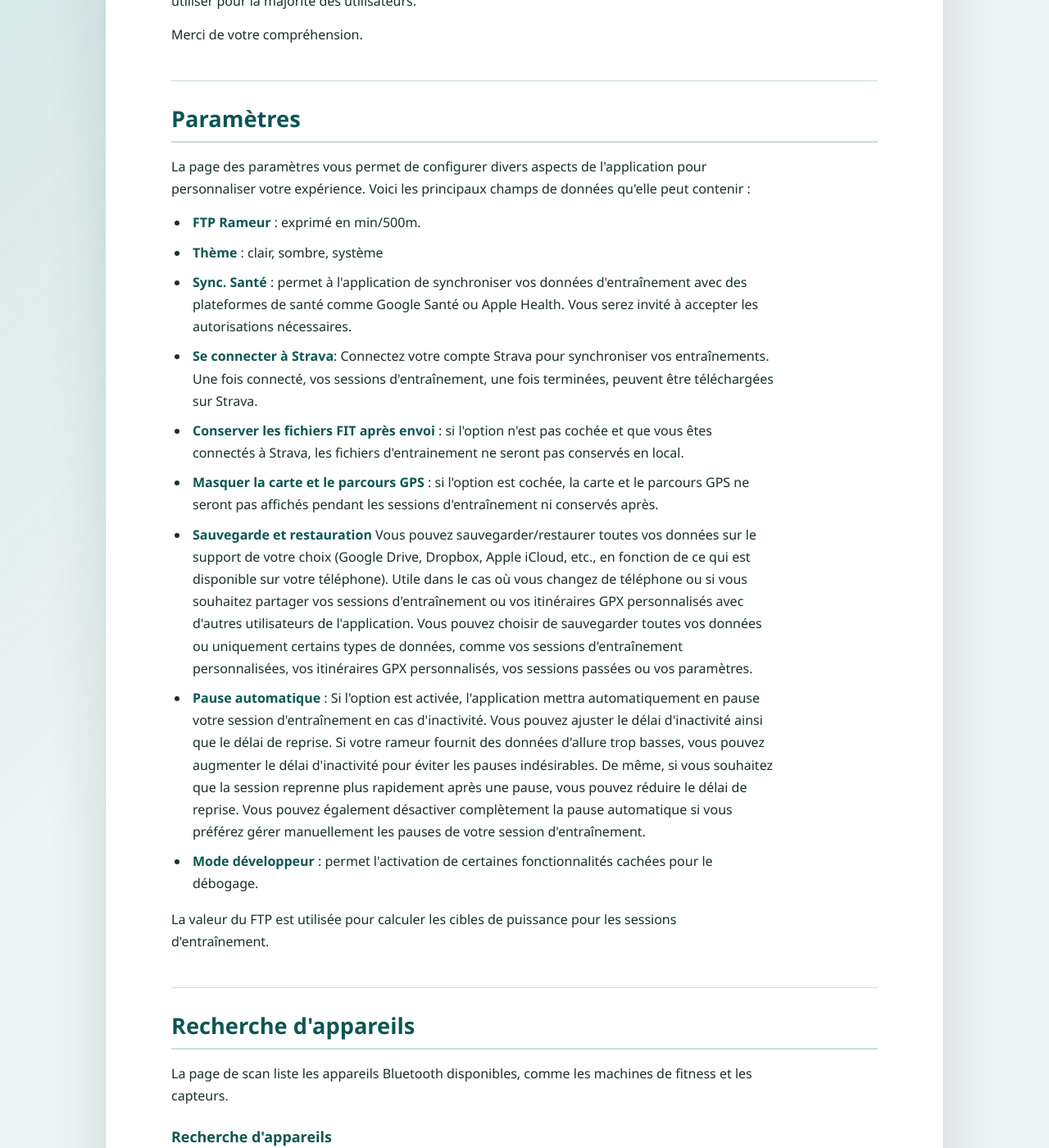
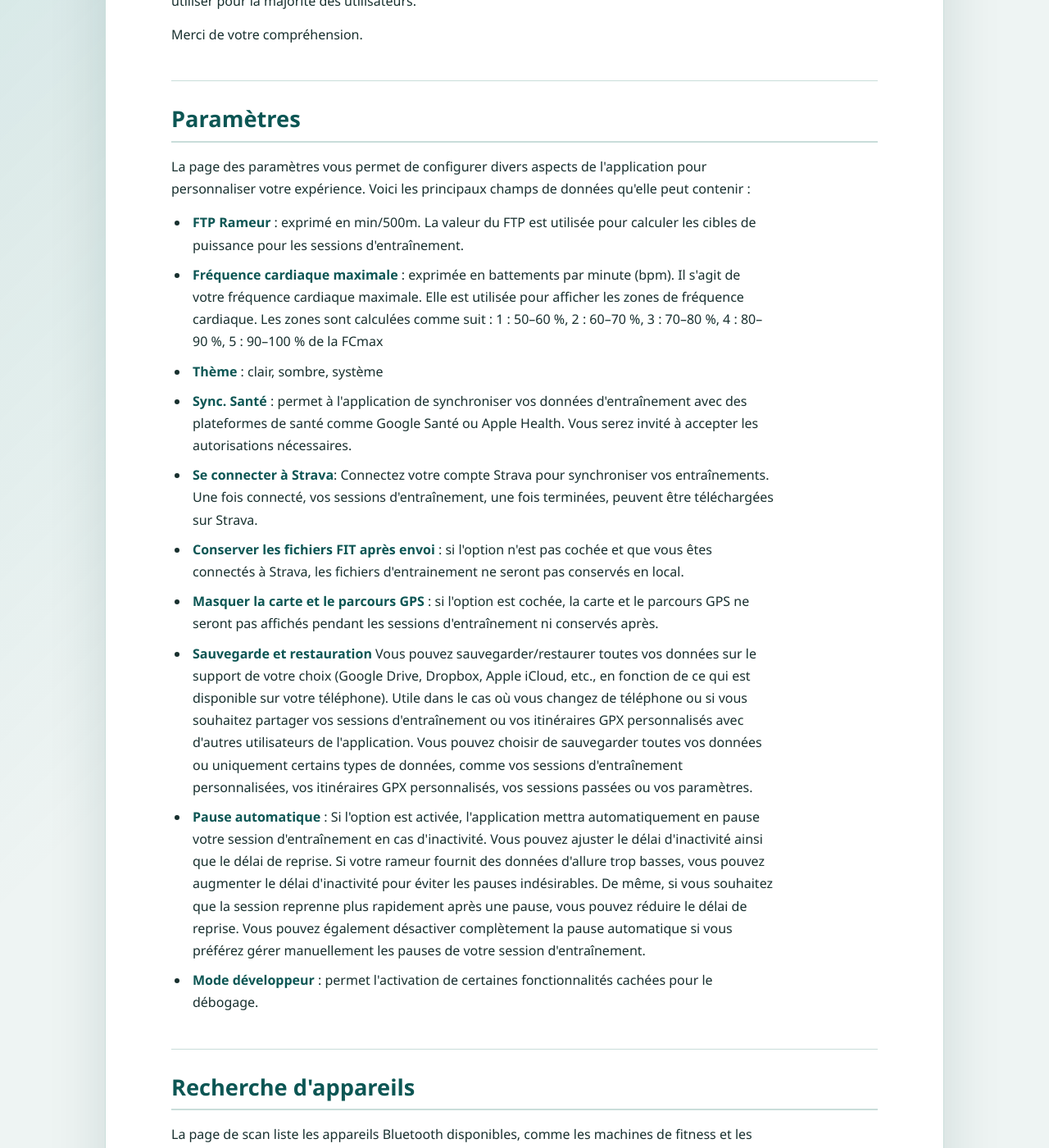
Before and after one commit to iliuta/iliuta.github.io, a Jekyll site: the page rowertrain-docs/index_fr.html, which Jekyll copies as it is, in a window 1280 px wide and 1400 px high, scrolled down 1672 px. Shown: the whole window at 82% size. Built offline with Jekyll 4.4.1, drawn with Linux system fonts in a browser that asks for light colours.

Commit message:
max heart rate

```diff
--- a/rowertrain-docs/index.html
+++ b/rowertrain-docs/index.html
@@ -53,7 +53,8 @@
             Here
             are the key data fields it can hold:</p>
         <ul>
-            <li><strong>Rowing FTP</strong>: expressed in min/500m.</li>
+            <li><strong>Rowing FTP</strong>: expressed in min/500m. The FTP value is used to calculate the power targets for the training sessions.</li>
+            <li><strong>Max heart rate</strong>: expressed in beats per minute (bpm) This will your maximum heart rate. The value is used for displaying heart rate zones. The zones are calculated as it follows: 1: 50–60%, 2: 60–70%, 3: 70–80%, 4: 80–90%, 5: 90–100% of HRmax</li>
             <li><strong>Theme</strong>: light, dark, system</li>
             <li><strong>Health Sync</strong>: allows the app to sync your workout data with health platforms like Google Health connect or Apple Health. You will be asked to accept the necessary permissions.</li>
             <li><strong>Strava Connection</strong>: Connect your Strava account to sync your workouts. Once connected, your training sessions, when completed, can be uploaded to Strava.</li>
--- a/rowertrain-docs/index_de.html
+++ b/rowertrain-docs/index_de.html
@@ -53,7 +53,8 @@
             Hier
             sind die wichtigsten Datenfelder, die sie enthalten kann:</p>
         <ul>
-            <li><strong>Ruder-FTP</strong>: ausgedrückt in min/500m.</li>
+            <li><strong>Ruder-FTP</strong>: ausgedrückt in min/500m. Der FTP-Wert wird verwendet, um die Leistungsziele für die Trainingseinheiten zu berechnen.</li>
+            <li><strong>Maximale Herzfrequenz</strong>: ausgedrückt in Schlägen pro Minute (bpm). Dies wird Ihre maximale Herzfrequenz sein. Der Wert wird verwendet, um Herzfrequenzzonen anzuzeigen. Die Zonen werden wie folgt berechnet: 1: 50–60%, 2: 60–70%, 3: 70–80%, 4: 80–90%, 5: 90–100% der maximalen Herzfrequenz</li>
             <li><strong>Theme</strong>: hell, dunkel, system</li>
             <li><strong>Health-Sync</strong>: ermöglicht der App, Ihre Trainingsdaten mit Gesundheitsplattformen wie Google Health Connect oder Apple Health zu synchronisieren. Sie werden aufgefordert, die erforderlichen Berechtigungen zu akzeptieren.</li>
             <li><strong>Strava verbinden</strong>: Verbinden Sie Ihr Strava-Konto, um Ihre Workouts zu synchronisieren. Sobald verbunden, können Ihre Trainingseinheiten, sobald sie abgeschlossen sind, auf Strava hochgeladen werden.</li>
--- a/rowertrain-docs/index_fr.html
+++ b/rowertrain-docs/index_fr.html
@@ -69,7 +69,8 @@
             Voici
             les principaux champs de données qu'elle peut contenir :</p>
         <ul>
-            <li><strong>FTP Rameur</strong> : exprimé en min/500m.</li>
+            <li><strong>FTP Rameur</strong> : exprimé en min/500m. La valeur du FTP est utilisée pour calculer les cibles de puissance pour les sessions d'entraînement.</li>
+            <li><strong>Fréquence cardiaque maximale</strong> : exprimée en battements par minute (bpm). Il s'agit de votre fréquence cardiaque maximale. Elle est utilisée pour afficher les zones de fréquence cardiaque. Les zones sont calculées comme suit : 1 : 50–60 %, 2 : 60–70 %, 3 : 70–80 %, 4 : 80–90 %, 5 : 90–100 % de la FCmax</li>
             <li><strong>Thème</strong> : clair, sombre, système</li>
             <li><strong>Sync. Santé</strong> : permet à l'application de synchroniser vos données d'entraînement avec des plateformes de santé comme Google Santé ou Apple Health. Vous serez invité à accepter les autorisations nécessaires.</li>
             <li><strong>Se connecter à Strava</strong>: Connectez votre compte Strava pour synchroniser vos entraînements. Une fois connecté, vos sessions d'entraînement, une fois terminées, peuvent être téléchargées sur Strava.</li>
```
Also changed, not shown: other parts of rowertrain-docs/index.html (+0 -1 lines), other parts of rowertrain-docs/index_de.html (+0 -1 lines), other parts of rowertrain-docs/index_fr.html (+0 -1 lines).
